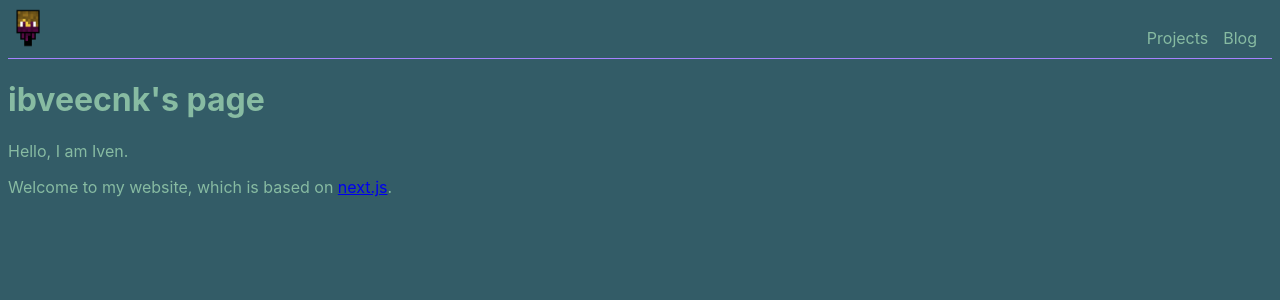
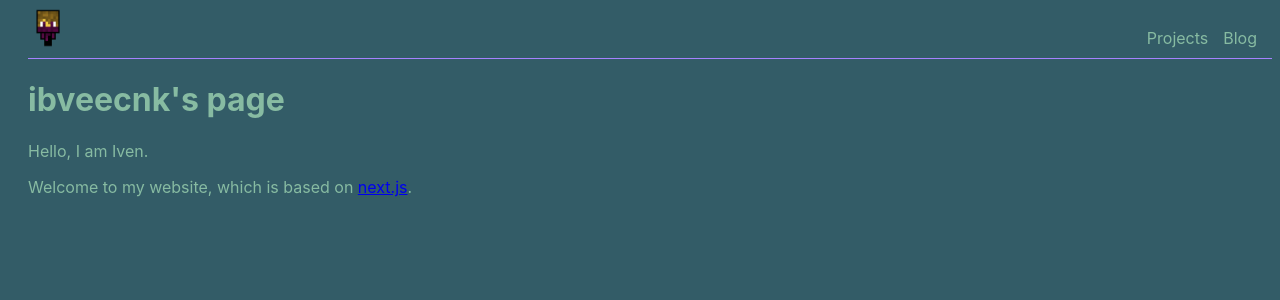
Before and after one commit to ibveecnk/personalWebsite, a Next.js app: page / in a window 1280 px wide. Shown: the top 300 px of the page. Built offline with nearby package versions, Linux system fonts and the light colour scheme.

Commit message:
Add 10px margin to whole site for aesthetics

```diff
--- a/styles/Projects.module.scss
+++ b/styles/Projects.module.scss
@@ -7,6 +7,7 @@
   justify-content: left;
   align-items: auto;
   align-content: flex-start;
+  padding: 0;
 }
 
 .container::after {
--- a/styles/globals.scss
+++ b/styles/globals.scss
@@ -6,6 +6,7 @@ body {
     Ubuntu, Cantarell, Fira Sans, Droid Sans, Helvetica Neue, sans-serif;
   color: $eton-blue;
   background-color: $deep-space-sparkle;
+  padding-left: 10px;
 }
 
 div.cWrapper {
```
